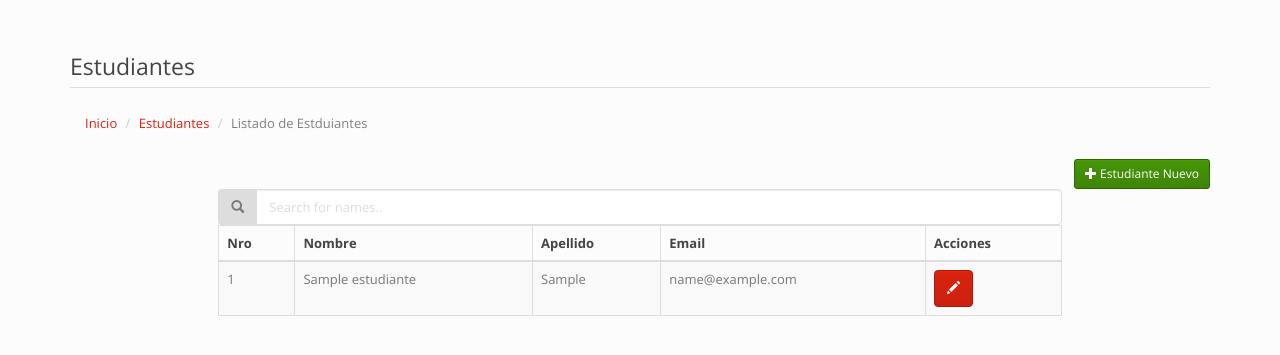
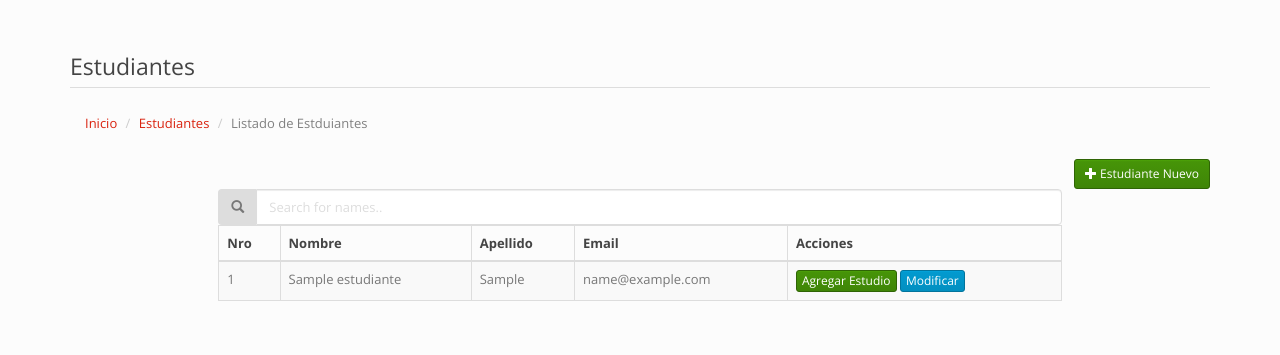
Before and after one commit to wagegosa/tredasolutions, a PHP site: page /Estudiantes/index.php in a window 1280 px wide. Shown: the part 42-397 px from the top of the page. Run offline with PHP 8.4, Linux system fonts and the light colour scheme; tables that the repository leaves empty hold one stand-in row (values such as "Sample post"); some libraries are stand-ins or nearby versions.

Commit message:
Se agregan Botones en la fila de acciones, El primer boton Agrega el estudio, el segundo Modifica al estudiante.

```diff
--- a/Estudiantes/index.php
+++ b/Estudiantes/index.php
@@ -85,7 +85,8 @@ $alert = 'Los datos han sido <strong>Almacenados</strong> corrrectamente';
               <td><?= $libro->EMAIL; ?></td>
               <td>
                 <input type="hidden" name="id" id="id" value="<?= $libro->ID;?>">
-                <a href="" class="btn btn-primary btn-primary"><span class="glyphicon glyphicon-pencil"></span></a>
+                <a href="../Estudios/index.php?a='<?= $libro->ID;?>''" class="btn btn-xs btn-success">Agregar Estudio</a>
+                <a href="./Mod_Estudiante.php" class="btn btn-xs btn-info">Modificar</a>
               </td>
               </tr>
               <?php endforeach ?>
```
